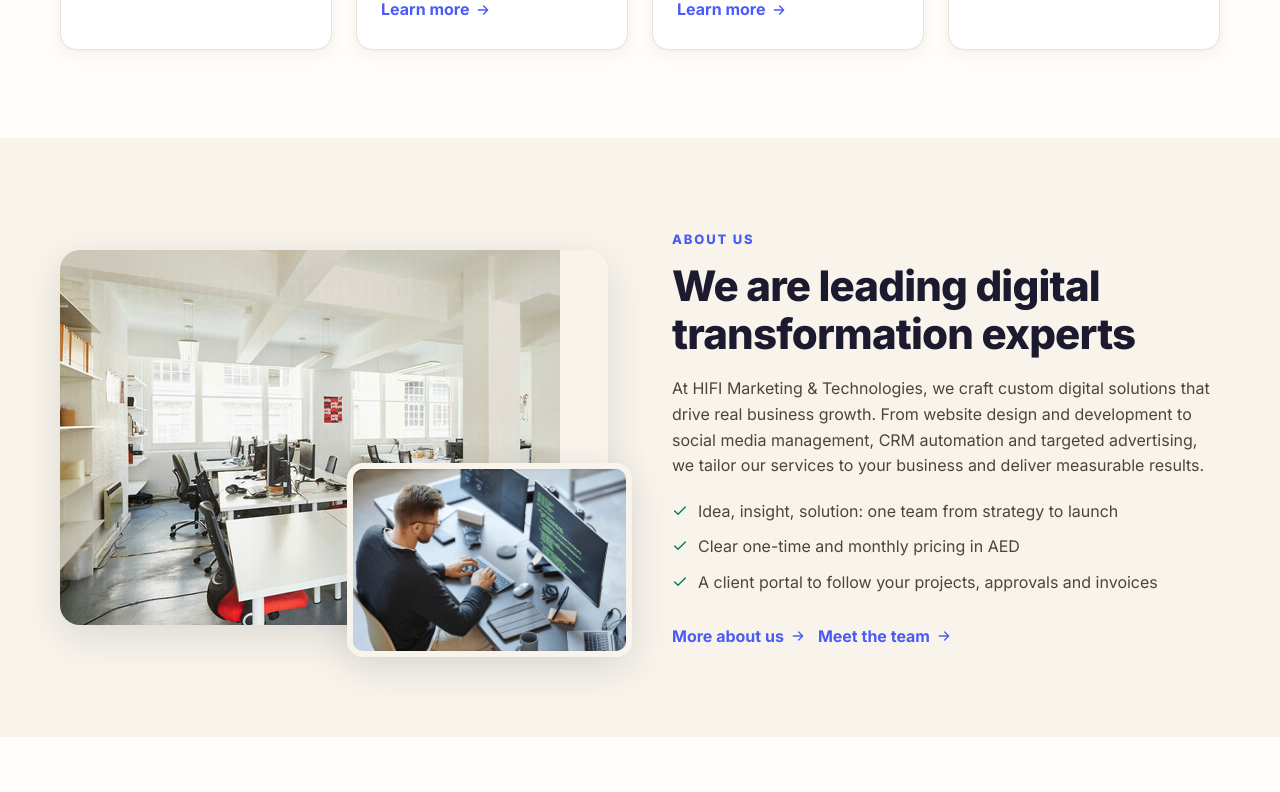
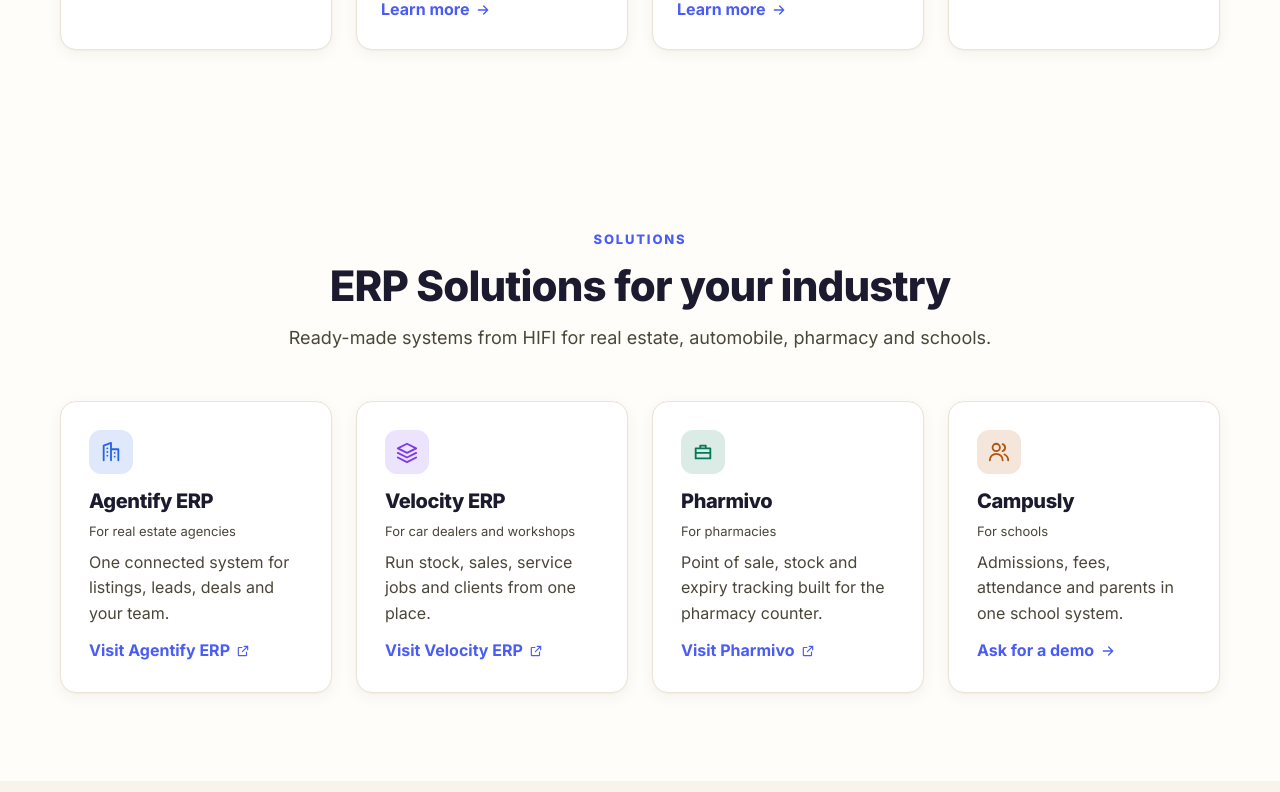
Before and after one commit to asadrealestatewala/hifi-one, a Next.js app: page /site in a window 1280 px wide. Shown: the part 1640-2432 px from the top of the page. Built offline with nearby package versions, Linux system fonts and the light colour scheme.

Commit message:
Add a Solutions section to the home page and give Pharmivo its website
Co-Authored-By: Claude Sonnet 5.5 <noreply@anthropic.com>
Claude-Session: https://claude.ai/code/session_014uTsnSN6tmDLB2c1XK31Mw

```diff
--- a/src/app/(site)/_components/Home.tsx
+++ b/src/app/(site)/_components/Home.tsx
@@ -2,7 +2,7 @@ import Image from "next/image";
 import Link from "next/link";
 import { POSTS } from "../_content/blog";
 import { JOBS } from "../_content/jobs";
-import { COMPANY, EMAIL, PHONE, PLAN_GROUPS, PLATFORMS, SITE_URL, SOCIALS } from "../_content/site";
+import { COMPANY, EMAIL, PHONE, PLAN_GROUPS, PLATFORMS, SITE_URL, SOCIALS, SOLUTIONS } from "../_content/site";
 import { CtaBand, PlanCard, PostCard, SectionHead, ServiceCards, Stats } from "./Blocks";
 import { HeroVideo } from "./HeroVideo";
 import { Icon } from "./Icon";
@@ -59,6 +59,27 @@ export function Home() {
         <div className="hs-container">
           <SectionHead eyebrow="Services" title="Explore what we can do for you" intro="Four practices, one team: we design, build, promote and automate." />
           <ServiceCards />
+        </div>
+      </section>
+
+      <section className="hs-section" id="solutions">
+        <div className="hs-container">
+          <SectionHead eyebrow="Solutions" title="ERP Solutions for your industry" intro="Ready-made systems from HIFI for real estate, automobile, pharmacy and schools." />
+          <div className="hs-grid hs-grid-4">
+            {SOLUTIONS.map((s) => (
+              <div key={s.name} className="hs-card">
+                <span className={`hs-ico ${s.tone}`}><Icon name={s.icon} size={22} /></span>
+                <h3>{s.name}</h3>
+                <p className="hs-hint" style={{ marginBottom: 8 }}>For {s.forWho.toLowerCase()}</p>
+                <p>{s.text}</p>
+                <p style={{ marginTop: 12 }}>
+                  {s.href
+                    ? <a className="hs-link" href={s.href} target="_blank" rel="noopener noreferrer">Visit {s.name} <Icon name="external" size={14} /></a>
+                    : <Link className="hs-link" href="/site/contact">Ask for a demo <Icon name="arrow" size={16} /></Link>}
+                </p>
+              </div>
+            ))}
+          </div>
         </div>
       </section>
 
--- a/src/app/(site)/_content/site.ts
+++ b/src/app/(site)/_content/site.ts
@@ -229,3 +229,11 @@ export const CULTURE = [
   { src: u("1521737852567-6949f3f9f2b5", "400x300"), alt: "Office culture" },
   { src: u("1553877522-43269d4ea984", "400x300"), alt: "Teamwork at the office" },
 ];
+
+// The ERP Solutions Hifi sells (same four as the Partner Stack). Campusly has no website yet, so it links to the contact page.
+export const SOLUTIONS = [
+  { name: "Agentify ERP", forWho: "Real estate agencies", text: "One connected system for listings, leads, deals and your team.", href: "https://agentifyerp.co", icon: "building", tone: "t-blue" },
+  { name: "Velocity ERP", forWho: "Car dealers and workshops", text: "Run stock, sales, service jobs and clients from one place.", href: "https://velocityerp.co", icon: "layers", tone: "t-violet" },
+  { name: "Pharmivo", forWho: "Pharmacies", text: "Point of sale, stock and expiry tracking built for the pharmacy counter.", href: "https://pharmivo.hifimarketing.co", icon: "briefcase", tone: "t-green" },
+  { name: "Campusly", forWho: "Schools", text: "Admissions, fees, attendance and parents in one school system.", href: null, icon: "users", tone: "t-amber" },
+] as const;
--- a/src/lib/bootstrap.ts
+++ b/src/lib/bootstrap.ts
@@ -46,7 +46,7 @@ export const CHART: [string, string, string, string?][] = [
 export const SAAS_PRODUCTS: { code: string; name: string; businessLabel: string; website: string | null }[] = [
   { code: "AGENTIFY", name: "Agentify ERP", businessLabel: "Real estate agency", website: "https://agentifyerp.co" },
   { code: "VELOCITY", name: "Velocity ERP", businessLabel: "Car dealer or workshop", website: "https://velocityerp.co" },
-  { code: "PHARMIVO", name: "Pharmivo", businessLabel: "Pharmacy", website: null },
+  { code: "PHARMIVO", name: "Pharmivo", businessLabel: "Pharmacy", website: "https://pharmivo.hifimarketing.co" },
   { code: "CAMPUSLY", name: "Campusly", businessLabel: "School", website: null },
 ];
 
```
Also changed, not shown: 2 other files (tests, documents, lock files or other folders).
